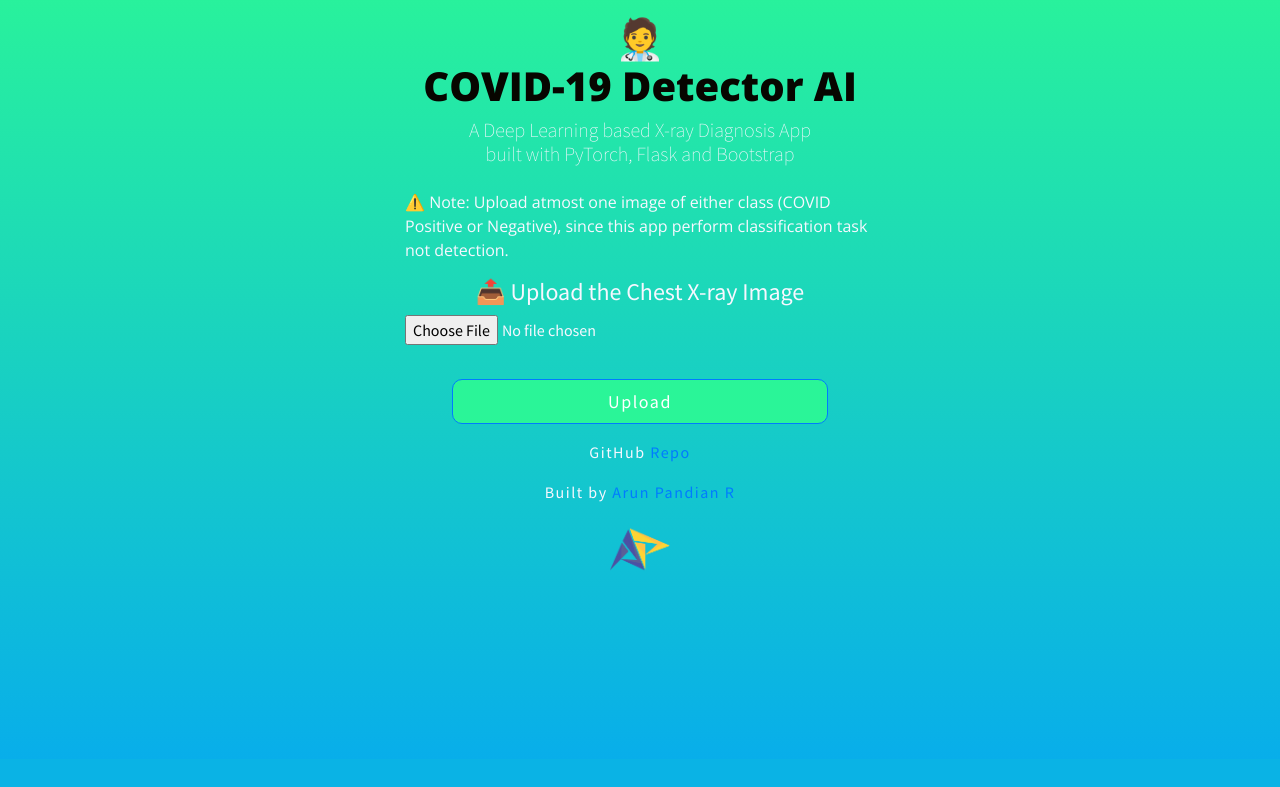
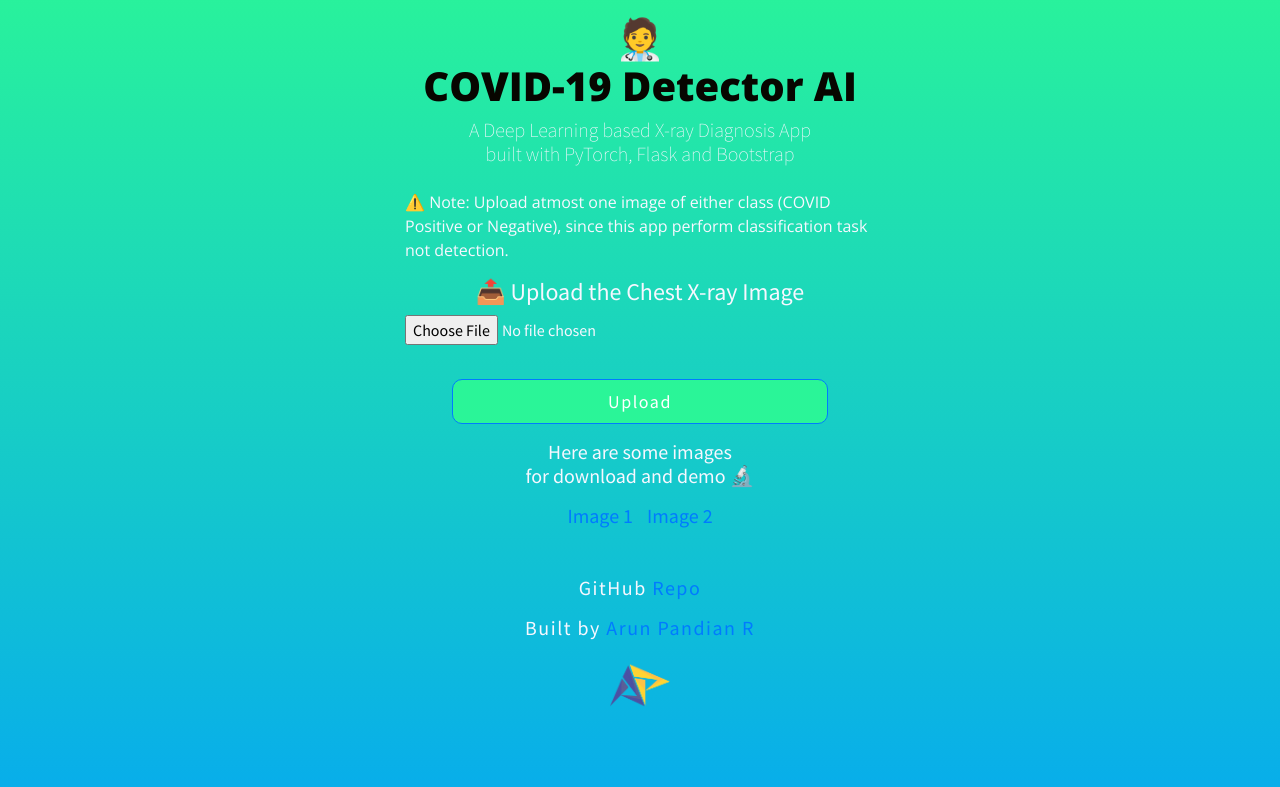
Before and after one commit to arunpandian7/covid-detector-flask, a Flask app: page / in a window 1280 px wide. Shown: the part 41-828 px from the top of the page. Before the commit the page ends 633 px from the top, so only its background shows below. Run offline with Flask 2, Linux system fonts and the light colour scheme; some libraries are stand-ins or nearby versions.

Commit message:
Added Sample Images

```diff
--- a/templates/index.html
+++ b/templates/index.html
@@ -9,7 +9,12 @@
 		<br />
 		<img id="output-image" class="rounded mx-auto d-block"/>
 		<button class="btn btn-lg btn-primary btn-block" id="submit-btn" type="submit">Upload</button>
-		<p class="mt-3 mb-3 credits">GitHub <a href="https://github.com/arunpandian7/covid-detector-flask">Repo</a></p>
+		<h5 class="h5 mt-3 mb-3">Here are some images <br/> for download and demo 🔬</p>
+		<div>
+			<a href="/static/test/covid_test3.jpg" download>Image 1</a>
+			<a href="/static/test/normal_test1.jpeg" style="margin-left: 10px;" download>Image 2</a>
+		</div>
+		<p class="mt-5 mb-3 credits">GitHub <a href="https://github.com/arunpandian7/covid-detector-flask">Repo</a></p>
 		<p class=" mb-3 credits" >Built by <a href="https://arunpandian7.github.io">Arun Pandian R</a></p>
 		<img class="logo-img" src="static/logo.png"><img>
 	</form>
```
